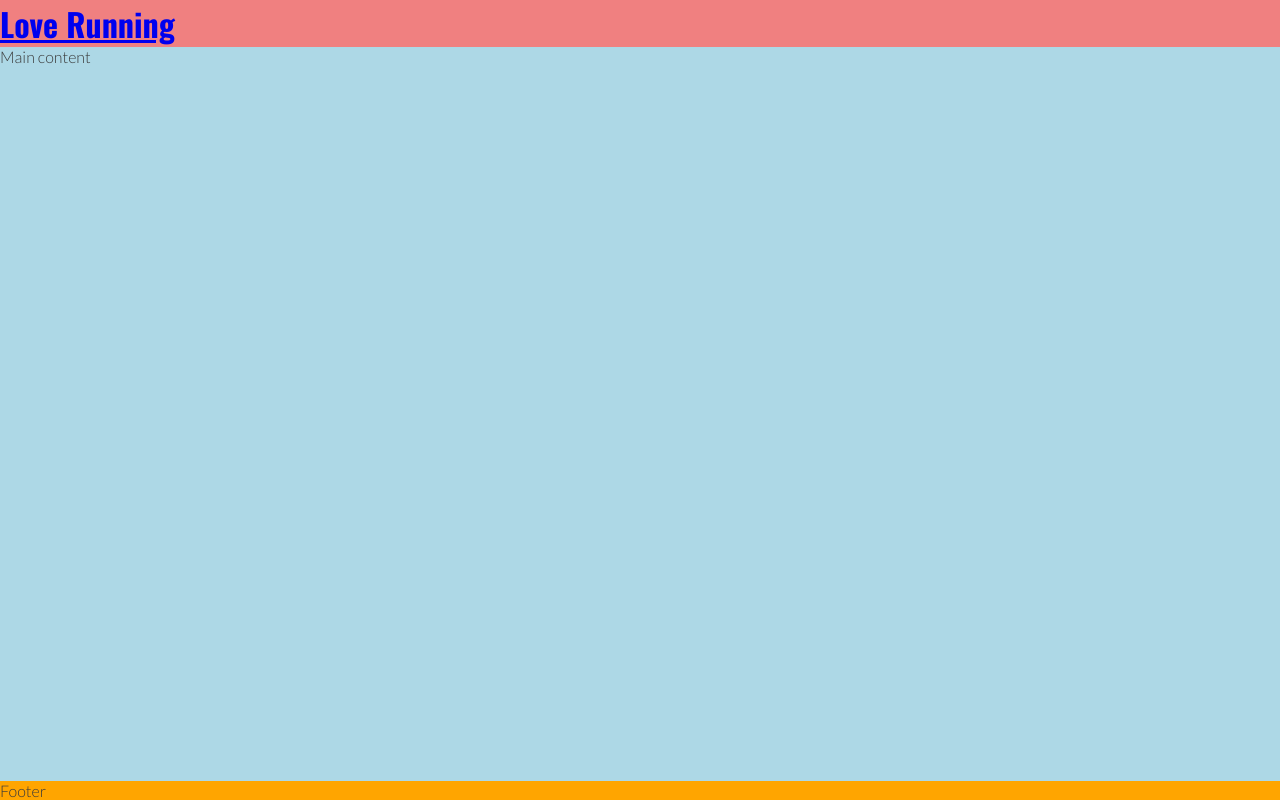
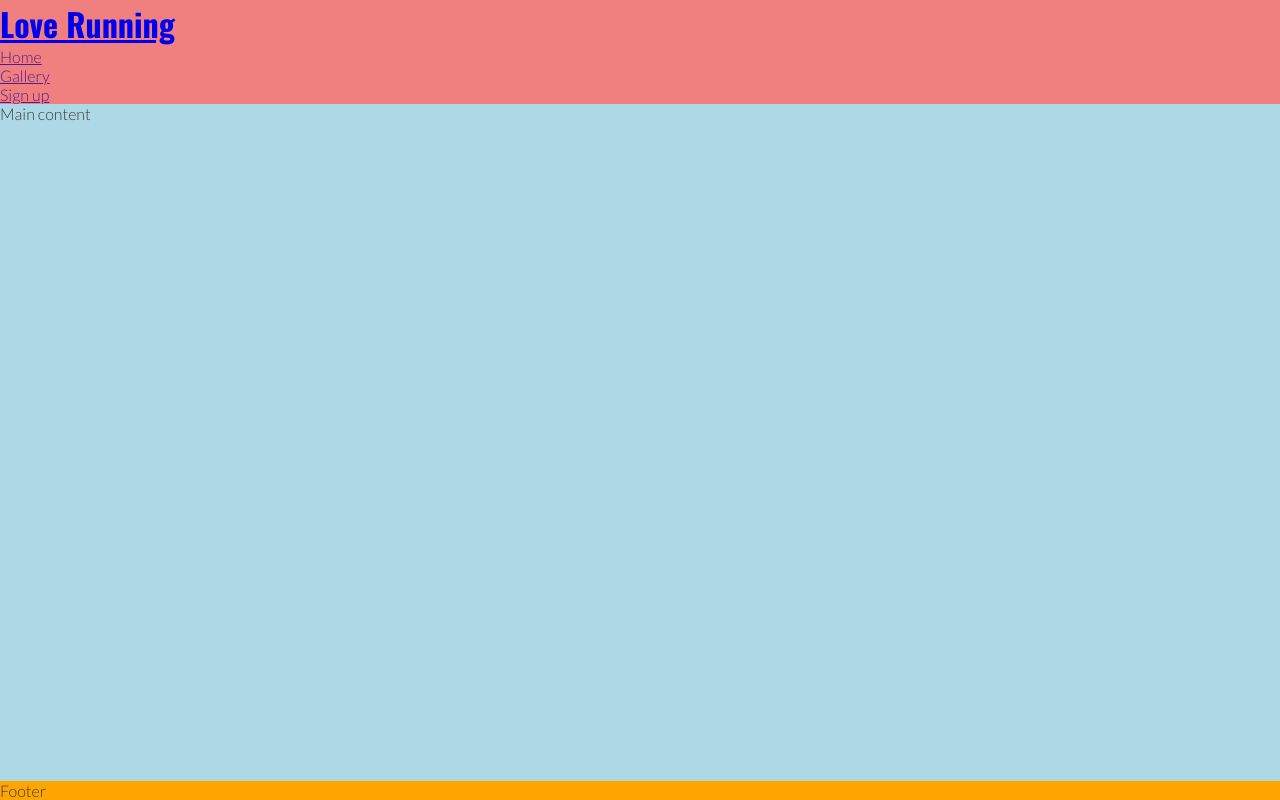
Before and after one commit to MorganStenberg/Love-running-walkthroughh, a plain HTML site: page index.html in a window 1280 px wide. Drawn offline with nearby package versions, Linux system fonts and the light colour scheme.

Commit message:
Create navigation section

```diff
--- a/index.html
+++ b/index.html
@@ -22,6 +22,13 @@
         <a href="index.html">
             <h1 id="logo">Love Running</h1>
         </a>
+        <nav>
+            <ul>
+                <li><a href="">Home</a></li>
+                <li><a href="">Gallery</a></li>
+                <li><a href="">Sign up</a></li>
+            </ul>
+        </nav>
     </header>
 
     <!--Main content-->
```
